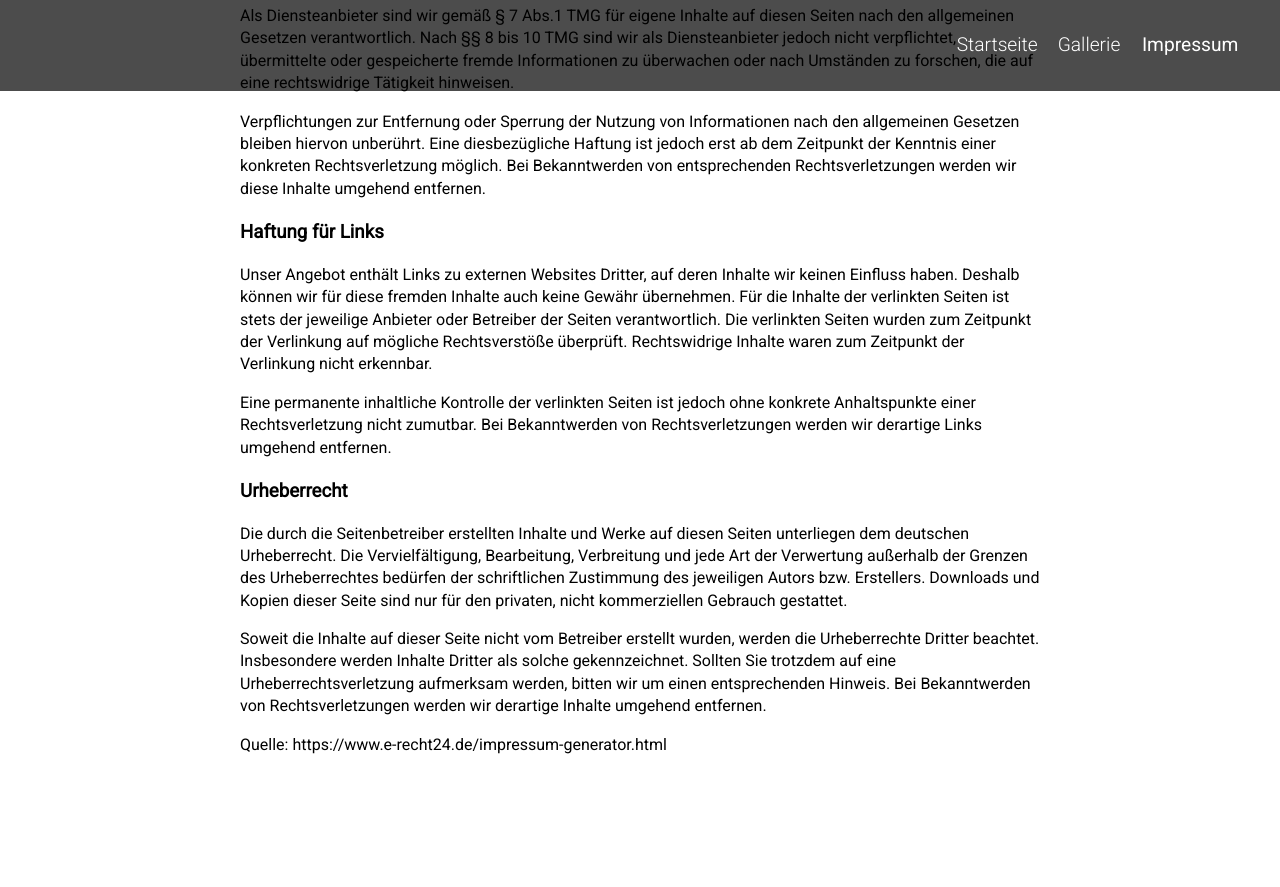
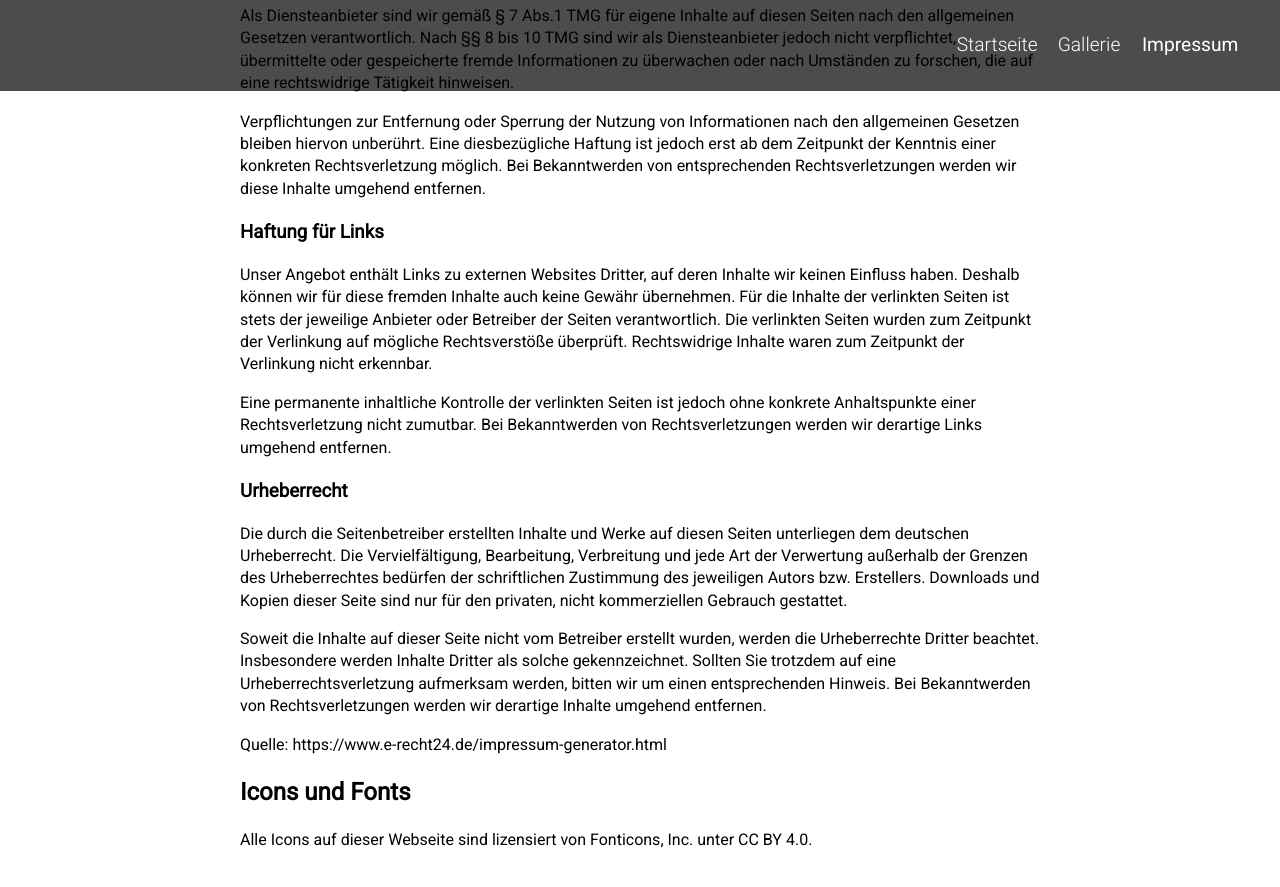
Before and after one commit to aengl/thomien.de, a Jekyll site: the page built from pages/impressum.md, in a window 1280 px wide and 900 px high, scrolled down 1325 px. Shown: the top 887 px of the window. Built offline with Jekyll 4.4.1, drawn with Linux system fonts in a browser that asks for light colours; before the commit the page ends 2129 px from its top, so only the background shows below that.

Commit message:
Add attribution for Fontawesome

```diff
--- a/pages/impressum.md
+++ b/pages/impressum.md
@@ -45,3 +45,7 @@ Die durch die Seitenbetreiber erstellten Inhalte und Werke auf diesen Seiten unt
 Soweit die Inhalte auf dieser Seite nicht vom Betreiber erstellt wurden, werden die Urheberrechte Dritter beachtet. Insbesondere werden Inhalte Dritter als solche gekennzeichnet. Sollten Sie trotzdem auf eine Urheberrechtsverletzung aufmerksam werden, bitten wir um einen entsprechenden Hinweis. Bei Bekanntwerden von Rechtsverletzungen werden wir derartige Inhalte umgehend entfernen.
 
 Quelle: [https://www.e-recht24.de/impressum-generator.html](https://www.e-recht24.de/impressum-generator.html)
+
+## Icons und Fonts
+
+Alle Icons auf dieser Webseite sind lizensiert von [Fonticons, Inc.](https://fontawesome.com/license/free) unter CC BY 4.0.
```
